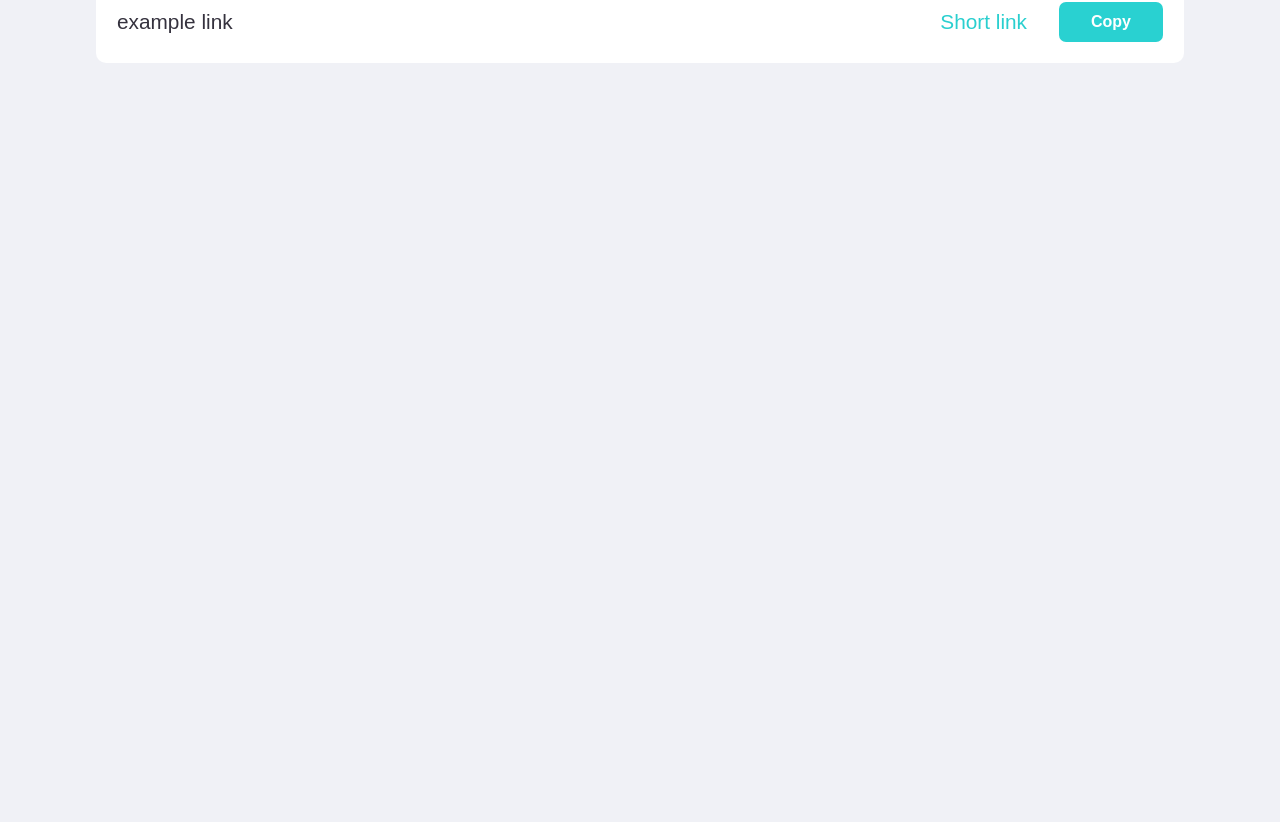
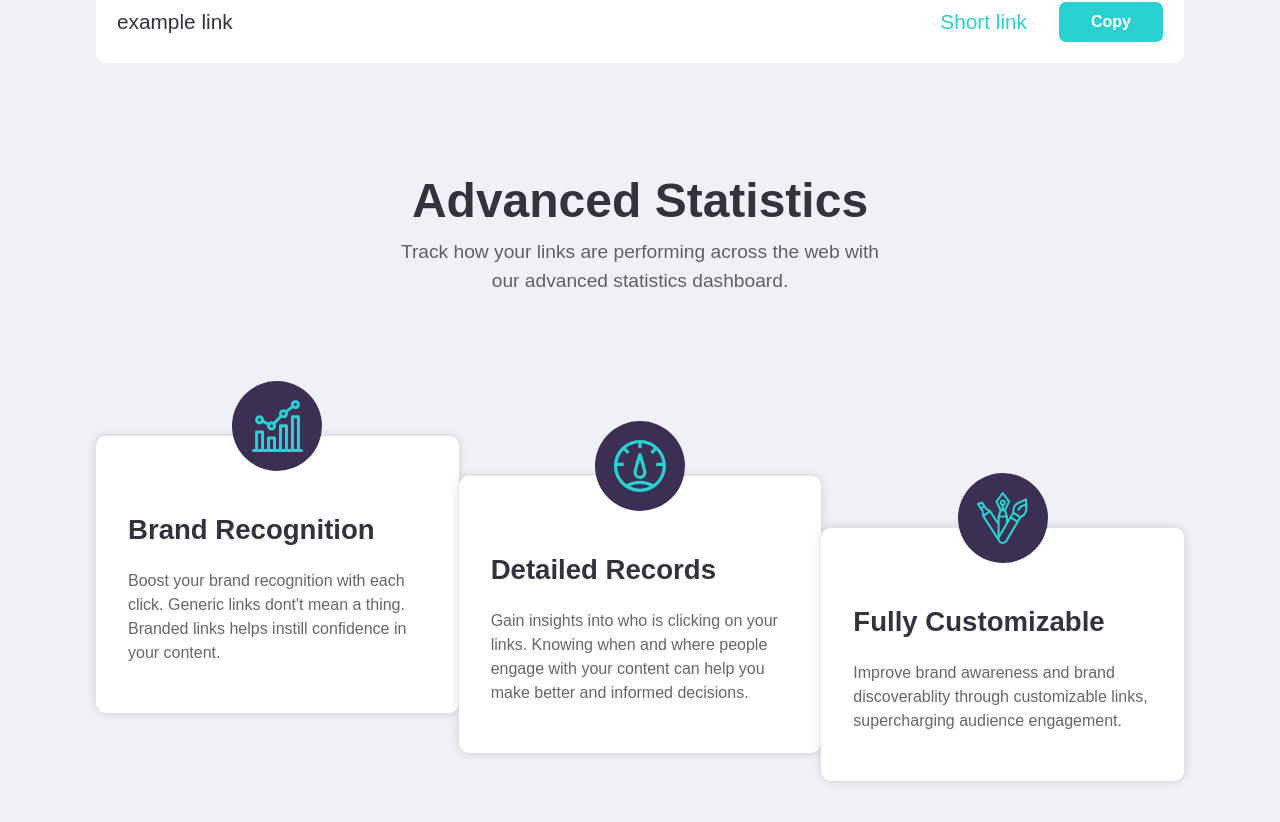
Before and after one commit to pesto-students/p3-harsh-chaytan5, a React (Create React App) app in the folder Week-10/shortly-link-shortner/: page / in a window 1280 px wide. Shown: the part 1006-1828 px from the top of the page. Before the commit the page ends 1179 px from the top, so only its background shows below. Built offline with nearby package versions, Linux system fonts and the light colour scheme.

Commit message:
added content component

```diff
--- a/Week-10/shortly-link-shortner/src/App.js
+++ b/Week-10/shortly-link-shortner/src/App.js
@@ -3,6 +3,7 @@ import Container from "./components/styled/Container.styled";
 import { GlobalStyle } from "./components/styled/Global.styled";
 import { ThemeProvider } from "styled-components";
 import Shortener from "./components/Shortener";
+import Content from "./components/Content";
 
 const theme = {
   colors: {
@@ -23,6 +24,7 @@ function App() {
       <Container>
         <Header />
         <Shortener />
+        <Content />
       </Container>
     </ThemeProvider>
   );
--- /dev/null
+++ b/Week-10/shortly-link-shortner/src/CardContent.js
@@ -0,0 +1,20 @@
+export const cardContent = {
+    first: {
+        id: 1,
+        title: 'Brand Recognition',
+        body: "Boost your brand recognition with each click. Generic links dont't mean a thing. Branded links helps instill confidence in your content.",
+        image: 'icon-brand-recognition.svg'
+    },
+    second: {
+        id: 2,
+        title: 'Detailed Records',
+        body: "Gain insights into who is clicking on your links. Knowing when and where people engage with your content can help you make better and informed decisions.",
+        image: 'icon-detailed-records.svg'
+    },
+    third: {
+        id: 3,
+        title: 'Fully Customizable',
+        body: "Improve brand awareness and brand discoverablity through customizable links, supercharging audience engagement.",
+        image: 'icon-fully-customizable.svg'
+    }
+}
--- /dev/null
+++ b/Week-10/shortly-link-shortner/src/components/Card.js
@@ -0,0 +1,21 @@
+import { Img, StyledCard } from "./styled/Card.styled";
+import { Flex } from "./styled/Flex.styled";
+
+
+export default function Card({ top, item }) {
+    return (
+        <Flex direction='column' padding='0' top={top}>
+            <Img className="img-container">
+                <img src={`./images/${item.image}`} alt="" srcset="" />
+            </Img>
+
+            <StyledCard>
+                <div>
+                    <h2>{item.title}</h2>
+                    <p>{item.body}</p>
+                </div>
+
+            </StyledCard>
+        </Flex>
+    )
+}
--- /dev/null
+++ b/Week-10/shortly-link-shortner/src/components/Content.js
@@ -0,0 +1,20 @@
+import Card from "./Card";
+import { StyledContent } from "./styled/Content.styled";
+import { Flex } from "./styled/Flex.styled";
+import { cardContent } from "../CardContent";
+
+export default function Content() {
+    return (
+        <StyledContent>
+            <div>
+                <h1>Advanced Statistics</h1>
+                <p>Track how your links are performing across the web with our advanced statistics dashboard.</p>
+            </div>
+            <Flex>
+                <Card item={cardContent.first} />
+                <Card item={cardContent.second} top='40px' />
+                <Card item={cardContent.third} top='80px' />
+
+            </Flex>
+        </StyledContent>)
+}
--- /dev/null
+++ b/Week-10/shortly-link-shortner/src/components/styled/Card.styled.js
@@ -0,0 +1,38 @@
+import styled from "styled-components";
+
+export const StyledCard = styled.div`
+    max-width: 400px;
+    background-color: #fff;
+    border-radius: 10px;
+    text-align: left;
+    padding: 3rem 2rem;
+    box-shadow: 0 0 10px rgba(0, 0, 0, 0.15);
+    margin-bottom: 100px;
+
+    & h2{
+        margin-top: 30px;
+        font-weight: 700;
+        color: ${({ theme }) => theme.colors.veryDarkBlue}
+    }
+
+    & p{
+        font-size: 1rem;
+        margin-bottom: 0;
+    }
+
+`
+
+export const Img = styled.div`
+        background-color: ${({ theme }) => theme.colors.darkViolet};
+        border-radius: 50%;
+        width: 90px;
+        height: 90px;
+        position: relative;
+        top: 35px;
+
+        & > img{
+        padding: 1.2rem;
+        width: 100%;
+        height: 100%;
+        }
+`
--- /dev/null
+++ b/Week-10/shortly-link-shortner/src/components/styled/Content.styled.js
@@ -0,0 +1,25 @@
+import styled from "styled-components";
+
+export const StyledContent = styled.div`
+
+    width: 85%;
+    margin: 0 auto;
+
+    &>div{
+        text-align: center;
+
+
+        &>h1{
+            font-size: 3rem;
+            font-weight: 800;
+            margin: 10px auto;
+            color: ${({theme}) => theme.colors.veryDarkBlue};
+        }
+
+        &>p{
+            font-size: 1.2rem;
+            max-width: 500px;
+            margin: 0 auto;
+        }
+    }
+`
--- a/Week-10/shortly-link-shortner/src/components/styled/Flex.styled.js
+++ b/Week-10/shortly-link-shortner/src/components/styled/Flex.styled.js
@@ -4,9 +4,13 @@ import styled from "styled-components";
 export const Flex = styled.div`
 
     display: flex;
-    padding:${({ padding }) => padding || '50px 0'}  ;
+    padding: ${({ padding }) => padding || '50px 0'};
     justify-content: space-between;
     align-items: center;
+    flex-direction: ${({ direction }) => direction || 'row'} ;
+    position: relative;
+    top: ${({ top }) => top};
+
     & h1{
         font-size: 4.5rem;
         font-weight: 800;
```
